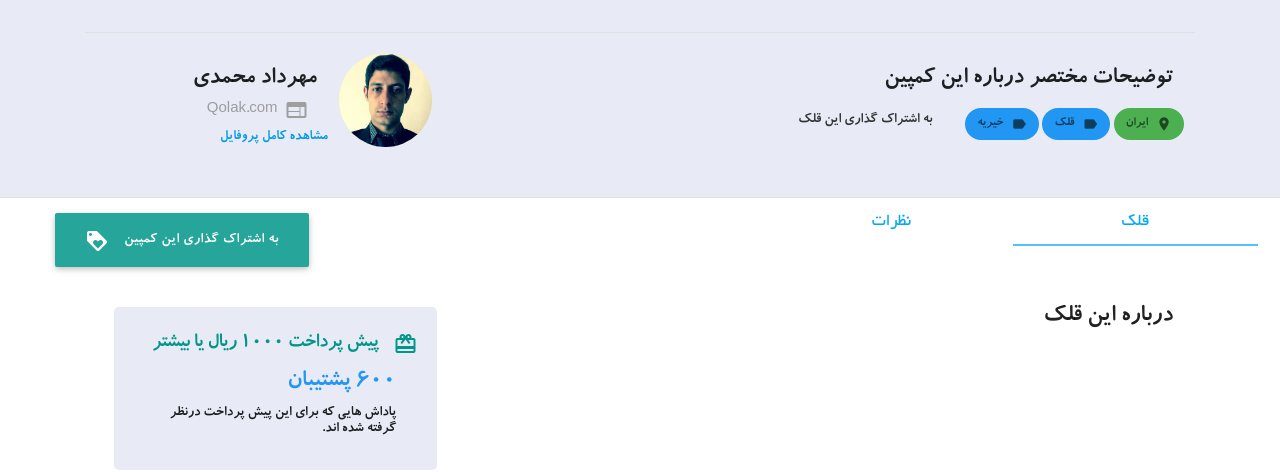
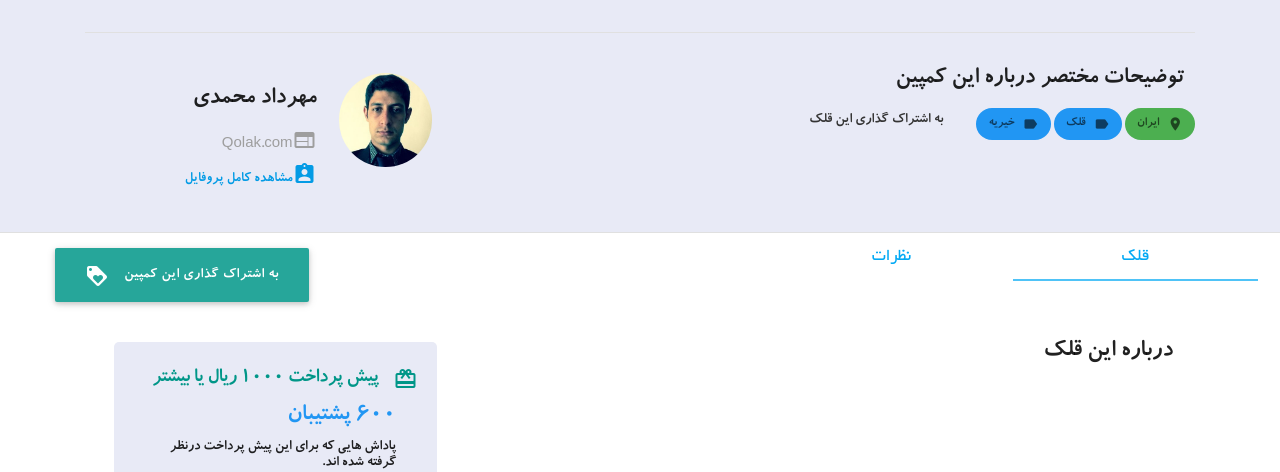
Before and after one commit to Qolak/Qolak-Website-UI, a plain HTML site: page campaign.html in a window 1280 px wide. Shown: the part 628-1100 px from the top of the page. Drawn offline with Linux system fonts and the light colour scheme; files whose address does not match are found by name.

Commit message:
Campaign Creator View Fixed

```diff
--- a/campaign.html
+++ b/campaign.html
@@ -156,7 +156,7 @@
 			<div class="divider"></div>
 		</div>
 		<div class="row">
-			<div class="col l8 s12 right">
+			<div class=" row col m8 s12 right">
 				<!-- Brief content -->
 				<h5 class="col s12">توضیحات مختصر درباره این کمپین</h5>
 				<!-- Campaign Location -->
@@ -176,17 +176,20 @@
   				<!-- Social Media Button-->
   				<a class="waves-effect waves-teal btn-flat">به اشتراک گذاری این قلک</a>
 			</div>
+			<div class="divider col m1 s12 hide-on-med-and-up"></div>
 			<!-- Campaign Creator Part-->
-			<div class="row col s4">
-				<div class="col s4 right">
+			<div class="col m4 s12 camp-creator">
+				<div class="col l4 m6 s4 right">
     				<img class="responsive-img profile-img" src="img/profile.jpg">
 				</div>
-				<div class="col s8">
+				<div class="col l8 m6 s8 right-align">
 					<h5>مهرداد محمدی</h5>
-					<h6 class="camp-creator-detail grey-text">Qolak.com<i class="material-icons right">web</i></h6>
+					<div class="camp-creator-detail grey-text"><i class="material-icons">web</i>Qolak.com</div>
+
+				<div class="right-align camp-creator-detail"><a href="#"><i class="material-icons">assignment_ind</i>مشاهده کامل پروفایل</a></div>
 				</div>
 				<div class="">
-					<a href="#">مشاهده کامل پروفایل</a>
+
 				</div>
 			</div>
 		</div>
--- a/css/campaign.css
+++ b/css/campaign.css
@@ -12,9 +12,13 @@ i , .tabs {
 	direction: ltr;
 }
 
+.camp-creator {
+	margin: 20px 0;
+}
+
 .camp-creator-detail i {
-    top: -5px;
-    right: 8px;
+ top: 5px;
+right: 0px;
     position: relative;
 }
 
```
